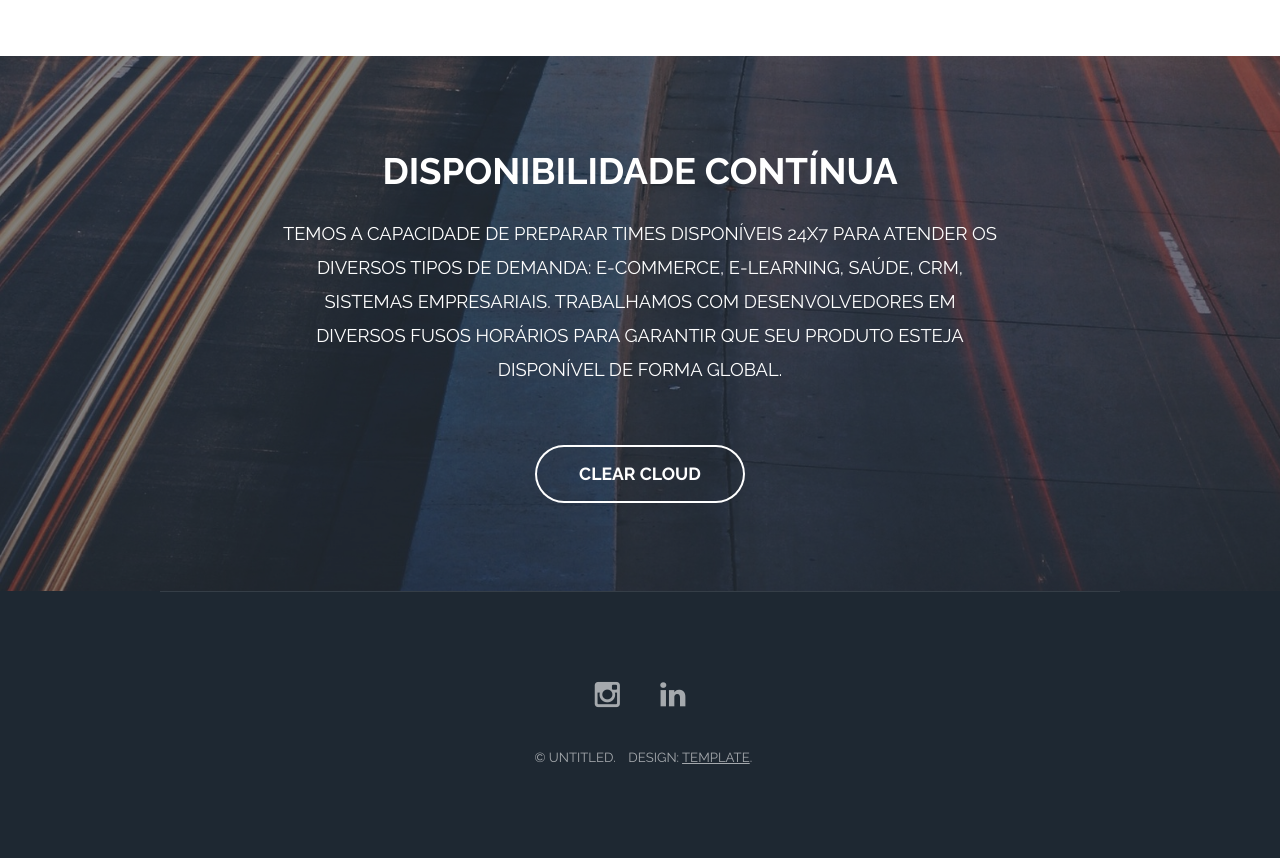
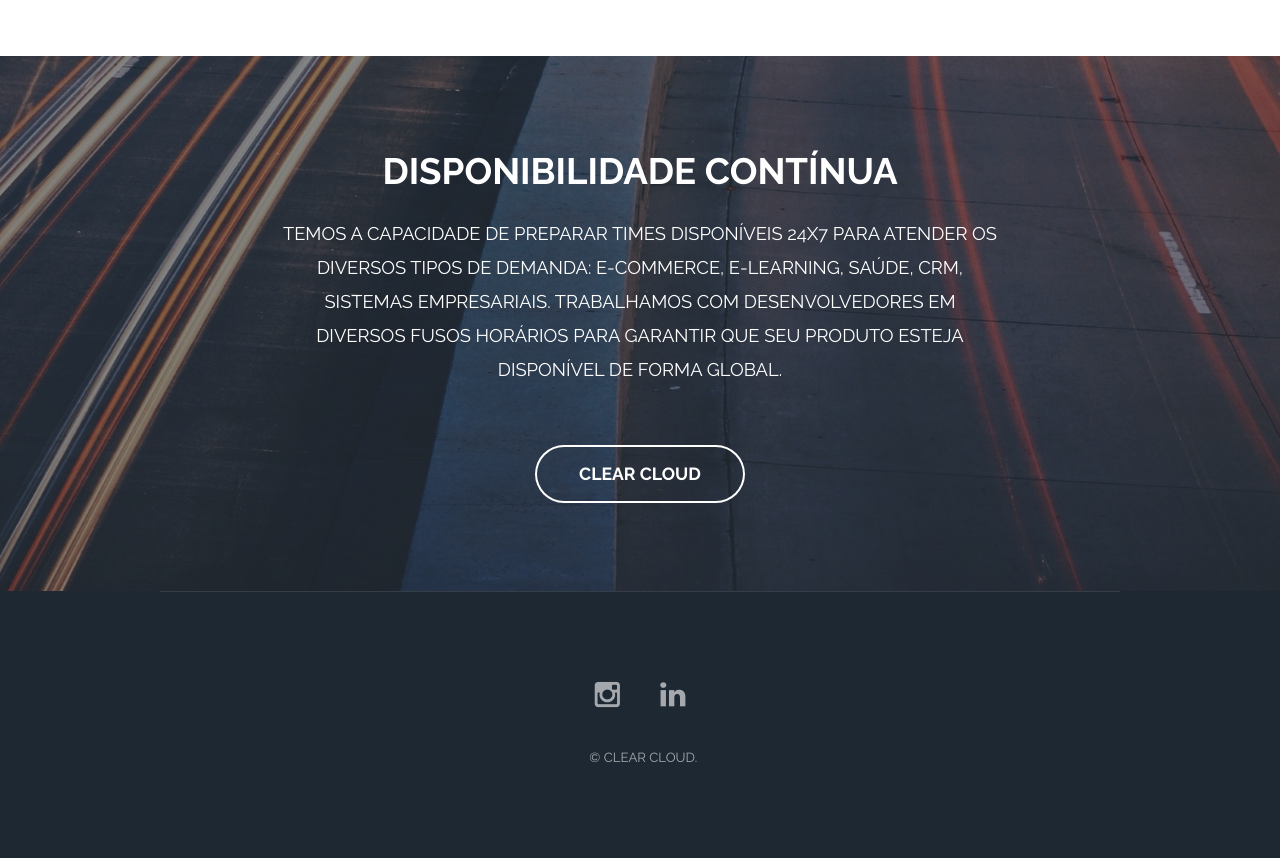
Before and after one commit to gabriel-dias-clear/html_project, a plain HTML site: page index.html in a window 1280 px wide. Shown: the part 2183-3041 px from the top of the page. Drawn offline with Linux system fonts and the light colour scheme.

Commit message:
correction:: links in footer

```diff
--- a/index.html
+++ b/index.html
@@ -116,8 +116,7 @@
 						</a></li>
 					</ul>
 					<ul class="copyright">
-						<li>&copy; Untitled.</li>
-						<li>Design: <a href="http://designscrazed.org/">TEMPLATE</a>.</li>
+						<li>&copy; Clear Cloud.</li>
 					</ul>
 				</div>
 			</footer>
```
